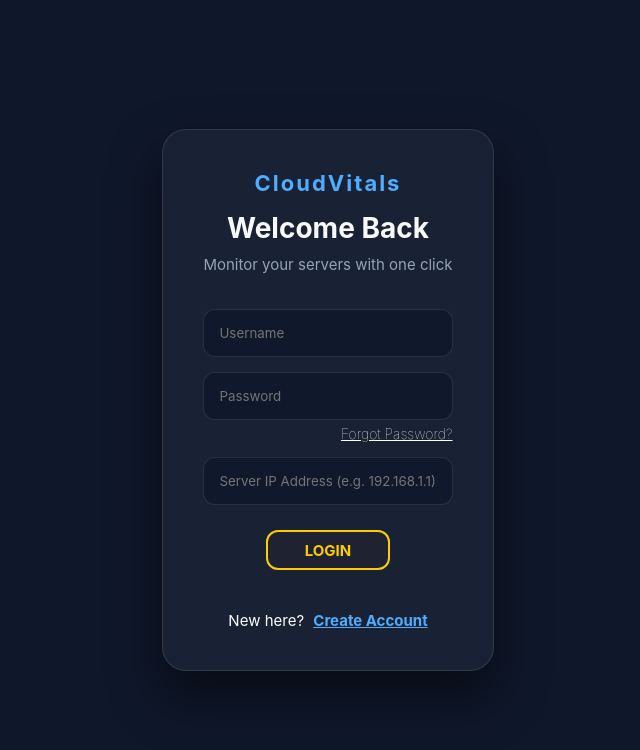
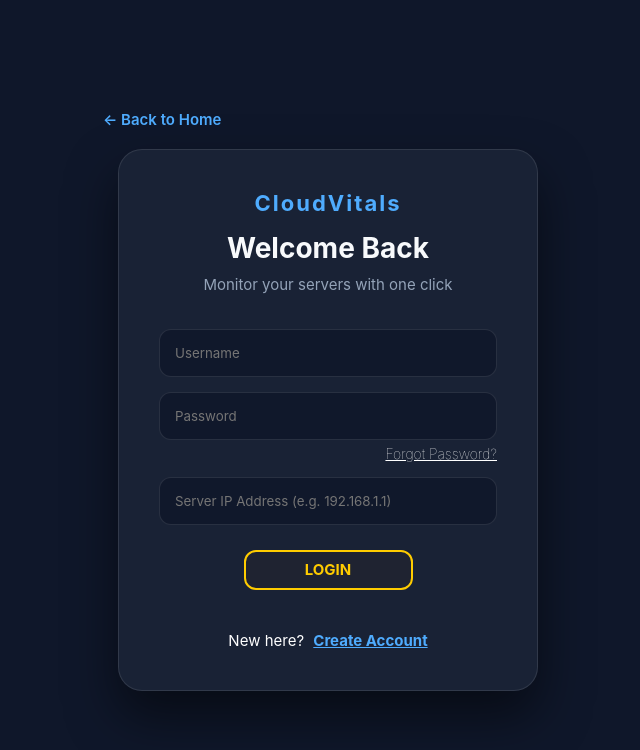
Before and after one commit to khushijaiswal27/CloudVitals-Project, a Flask app: page /login in a window 1280 px wide. Shown: the top 750 px of the page, without its empty margins (312-952 px from the left). Run offline with Flask 3, Linux system fonts and the light colour scheme.

Commit message:
Day4: Added Home navigation buttons to Homepage and Login page

```diff
--- a/static/style.css
+++ b/static/style.css
@@ -21,6 +21,32 @@ body {
     display: flex;
     justify-content: center;
     align-items: center;
+}
+
+/* .main-wrapper {
+    width:450px;
+
+} */
+.main-wrapper {
+    width:450px;
+    display: flex;
+    flex-direction: column; /* Ise column karo taaki link upar aur card niche aaye */
+    align-items: center;
+}
+
+.back-home {
+    align-self: flex-start; /* Isse link left side mein rahega */
+    margin-bottom: 20px;    /* Card aur link ke beech gap */
+    color: var(--primary);
+    text-decoration: none;
+    font-size: 15px;
+    font-weight: 600;
+    transition: 0.3s;
+}
+
+.back-home:hover {
+    color: var(--secondary);
+    transform: translateX(-5px); /* Hover par thoda left move hoga */
 }
 
 .login-card {
--- a/templates/Login.html
+++ b/templates/Login.html
@@ -8,6 +8,7 @@
 </head>
 <body>
     <div class="main-wrapper">
+         <a href="/" class="back-home">&larr; Back to Home</a>
         <div class="login-card">
             <div class="logo">CloudVitals</div>
             <h2>Welcome Back</h2>
--- a/templates/homepage.html
+++ b/templates/homepage.html
@@ -13,6 +13,7 @@
             <div class="container">
                 <div class="logo">CloudVitals</div>
                 <nav class="nav-links">
+                    <a href="/" class="nav-btn">Home</a>
                     <a href="/login" class="nav-btn">Login & Monitor</a>
                 </nav>
             </div>
```
Also changed, not shown: app.py (line endings or trailing spaces).
